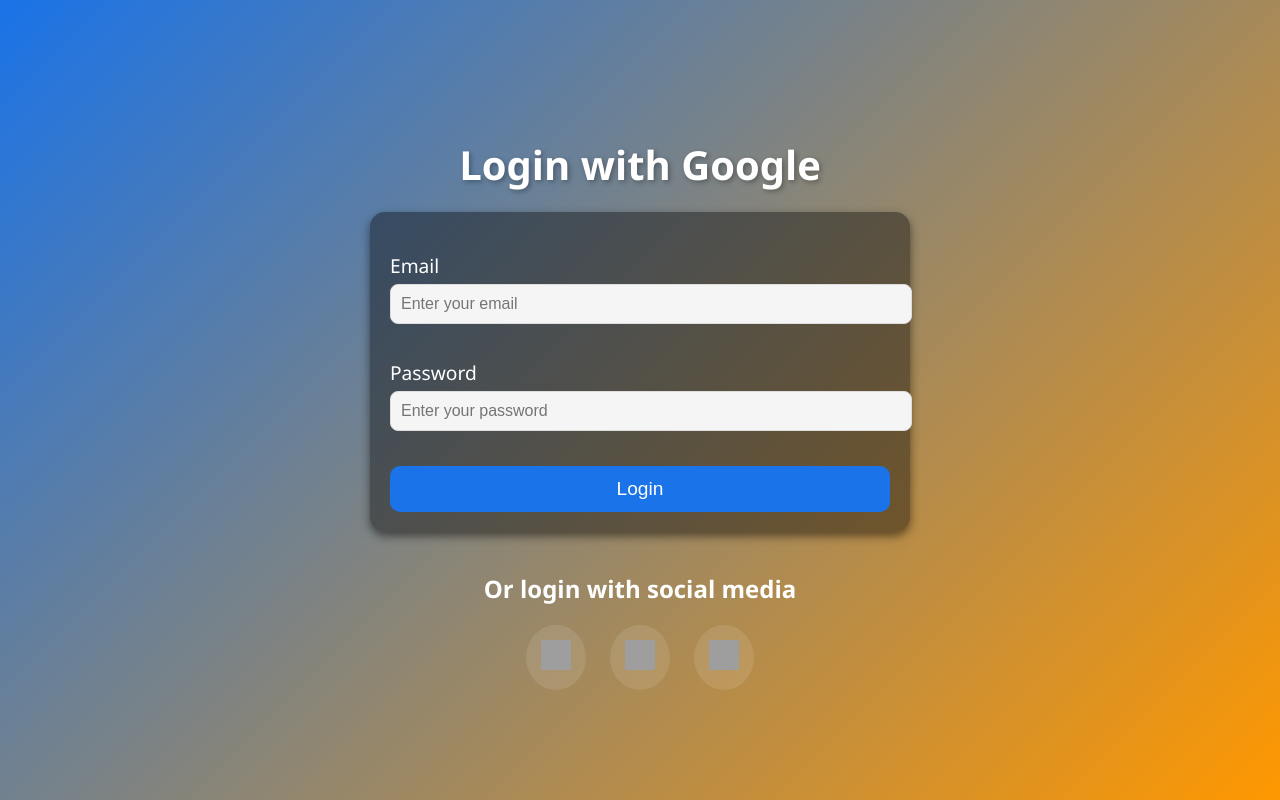
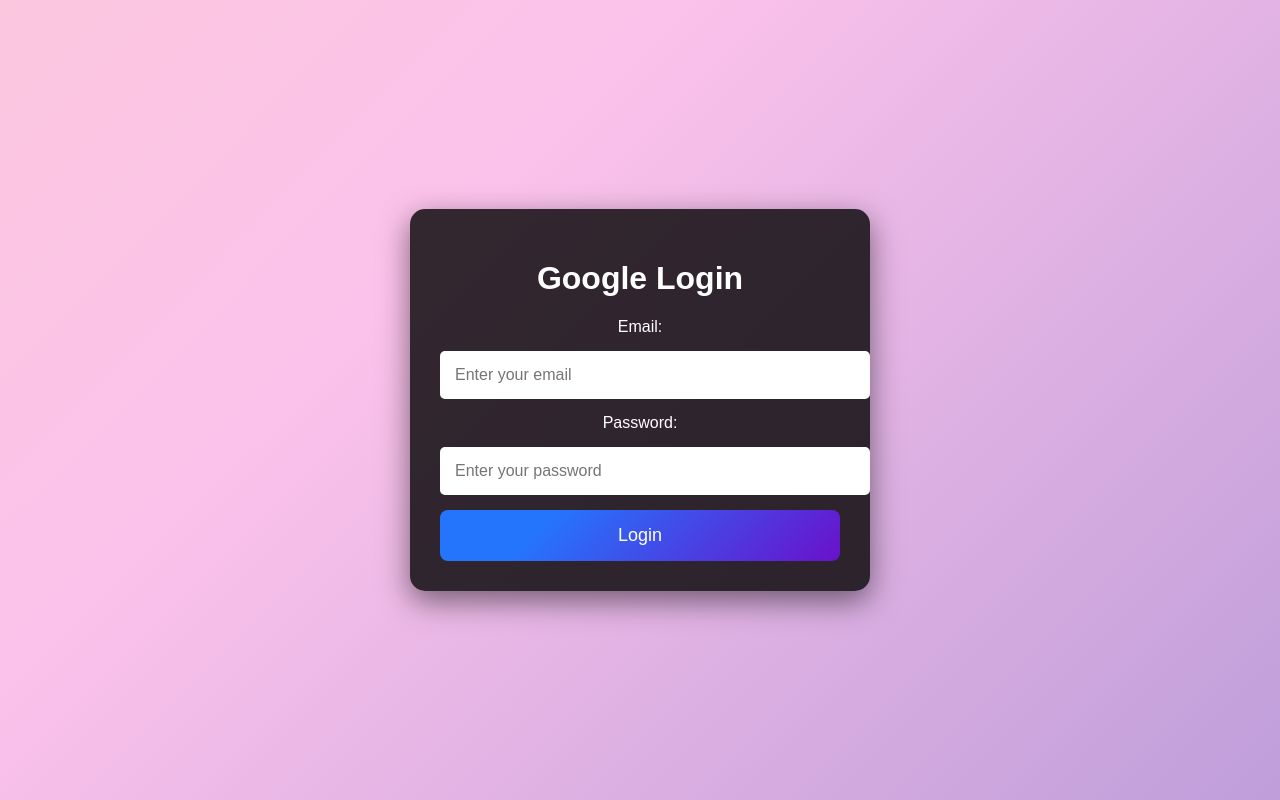
Before and after one commit to Msa499/MSA, a plain HTML site: page third.html in a window 1280 px wide. Drawn offline with Linux system fonts and the light colour scheme; grey boxes are pictures that could not be loaded.

Commit message:
Update third.html

```diff
--- a/third.html
+++ b/third.html
@@ -3,148 +3,109 @@
 <head>
     <meta charset="UTF-8">
     <meta name="viewport" content="width=device-width, initial-scale=1.0">
-    <title>Login with Google</title>
+    <title>Google Login</title>
     <style>
         body {
-            font-family: 'Segoe UI', Tahoma, Geneva, Verdana, sans-serif;
-            text-align: center;
-            background: linear-gradient(135deg, #1a73e8, #ff9800); /* Gradient background */
-            color: white;
+            font-family: Arial, sans-serif;
             margin: 0;
             padding: 0;
+            text-align: center;
+            color: #fff;
             height: 100vh;
+            background: linear-gradient(135deg, #ff9a9e, #fad0c4, #fbc2eb, #a18cd1, #fbc8d4);
+            background-size: 400% 400%;
+            animation: gradientBG 8s ease infinite;
             display: flex;
-            flex-direction: column;
+            align-items: center;
             justify-content: center;
-            align-items: center;
         }
 
-        h1 {
-            margin-bottom: 20px;
-            font-size: 2.5em;
-            text-shadow: 2px 2px 5px rgba(0, 0, 0, 0.3);
+        @keyframes gradientBG {
+            0% { background-position: 0% 50%; }
+            50% { background-position: 100% 50%; }
+            100% { background-position: 0% 50%; }
         }
 
-        .container {
-            width: 90%;
-            max-width: 500px;
-            padding: 20px;
-            background-color: rgba(0, 0, 0, 0.4);
+        .form-container {
+            background-color: rgba(0, 0, 0, 0.8);
+            padding: 30px;
             border-radius: 15px;
-            box-shadow: 0 4px 10px rgba(0, 0, 0, 0.5);
+            box-shadow: 0 10px 30px rgba(0, 0, 0, 0.5);
+            width: 100%;
+            max-width: 400px;
         }
 
-        .input-group {
-            margin: 20px 0;
-            text-align: left;
+        input[type="text"], input[type="password"] {
+            width: 100%;
+            padding: 15px;
+            margin: 15px 0;
+            border: none;
+            border-radius: 5px;
+            font-size: 16px;
         }
 
-        .input-group label {
-            font-size: 1.2em;
-            display: block;
-            margin-bottom: 5px;
+        button {
+            background-color: #6a11cb;
+            background-image: linear-gradient(315deg, #6a11cb 0%, #2575fc 74%);
+            color: white;
+            border: none;
+            padding: 15px;
+            font-size: 18px;
+            border-radius: 8px;
+            cursor: pointer;
+            width: 100%;
+            transition: background-color 0.3s ease;
         }
 
-        .input-group input {
-            width: 100%;
-            padding: 10px;
-            border: 1px solid #ddd;
-            border-radius: 8px;
-            font-size: 1em;
-            margin-bottom: 15px;
-            background-color: #f5f5f5;
-            transition: border 0.3s;
+        button:hover {
+            background-color: #5a0fb4;
         }
 
-        .input-group input:focus {
-            border: 2px solid #1a73e8;
-            background-color: #e7f3ff;
-        }
-
-        .login-btn {
-            background-color: #1a73e8;
-            color: white;
-            padding: 12px;
+        .error {
+            margin-top: 15px;
+            padding: 10px;
+            color: #ff4d4d;
+            font-size: 16px;
+            font-weight: bold;
+            background: linear-gradient(45deg, #ff9a9e, #fad0c4, #fbc8d4);
+            -webkit-background-clip: text;
+            -webkit-text-fill-color: transparent;
+            border: 2px solid #ff4d4d;
             border-radius: 10px;
-            font-size: 1.2em;
-            width: 100%;
-            cursor: pointer;
-            border: none;
-            transition: transform 0.3s, box-shadow 0.3s;
-        }
-
-        .login-btn:hover {
-            background-color: #1558b0;
-            transform: scale(1.05);
-            box-shadow: 0 4px 8px rgba(0, 0, 0, 0.2);
-        }
-
-        .login-btn:active {
-            transform: scale(1);
-        }
-
-        .google-logo {
-            width: 40px;
-            height: 40px;
-            margin-bottom: 10px;
-        }
-
-        .social {
-            margin-top: 20px;
-        }
-
-        .social a {
-            display: inline-block;
-            margin: 0 10px;
-            padding: 15px;
-            background: rgba(255, 255, 255, 0.1);
-            border-radius: 50%;
-            transition: transform 0.3s, background-color 0.3s;
-        }
-
-        .social a:hover {
-            transform: scale(1.1);
-            background-color: rgba(255, 255, 255, 0.3);
-        }
-
-        .social a:active {
-            transform: rotate(360deg);
-        }
-
-        .social img {
-            width: 30px;
-            height: 30px;
+            display: none;
         }
     </style>
 </head>
 <body>
-    <h1>Login with Google</h1>
-
-    <div class="container">
-        <div class="input-group">
-            <label for="email">Email</label>
-            <input type="email" id="email" name="email" placeholder="Enter your email" required>
+    <div class="form-container">
+        <h1>Google Login</h1>
+        <form id="loginForm">
+            <label for="email">Email:</label>
+            <input type="text" id="email" placeholder="Enter your email">
+            <label for="password">Password:</label>
+            <input type="password" id="password" placeholder="Enter your password">
+            <button type="button" onclick="validateForm()">Login</button>
+        </form>
+        <div id="errorMessage" class="error">
+            أرجو التأكد من المعلومات
         </div>
-
-        <div class="input-group">
-            <label for="password">Password</label>
-            <input type="password" id="password" name="password" placeholder="Enter your password" required>
-        </div>
-
-        <button class="login-btn" onclick="window.location.href='second.html'">Login</button>
     </div>
 
-    <div class="social">
-        <h2>Or login with social media</h2>
-        <a href="https://www.facebook.com/share/1BbZeu7NQ3/" target="_blank">
-            <img src="https://img.icons8.com/color/48/000000/facebook-new.png" alt="Facebook">
-        </a>
-        <a href="https://wa.me/201229027250" target="_blank">
-            <img src="https://img.icons8.com/color/48/000000/whatsapp.png" alt="WhatsApp">
-        </a>
-        <a href="https://www.instagram.com/msa25378/profilecard/?igsh=MWR5dDFrd3M5dHZ5Zg==" target="_blank">
-            <img src="https://img.icons8.com/color/48/000000/instagram-new.png" alt="Instagram">
-        </a>
-    </div>
+    <script>
+        function validateForm() {
+            const email = document.getElementById("email").value.trim();
+            const password = document.getElementById("password").value.trim();
+            const errorMessage = document.getElementById("errorMessage");
+
+            if (email === "" || password === "") {
+                errorMessage.style.display = "block";
+                return false;
+            } else {
+                errorMessage.style.display = "none";
+                // التوجيه إلى الملف الثاني بعد التحقق
+                window.location.href = "second.html";
+            }
+        }
+    </script>
 </body>
 </html>
```
